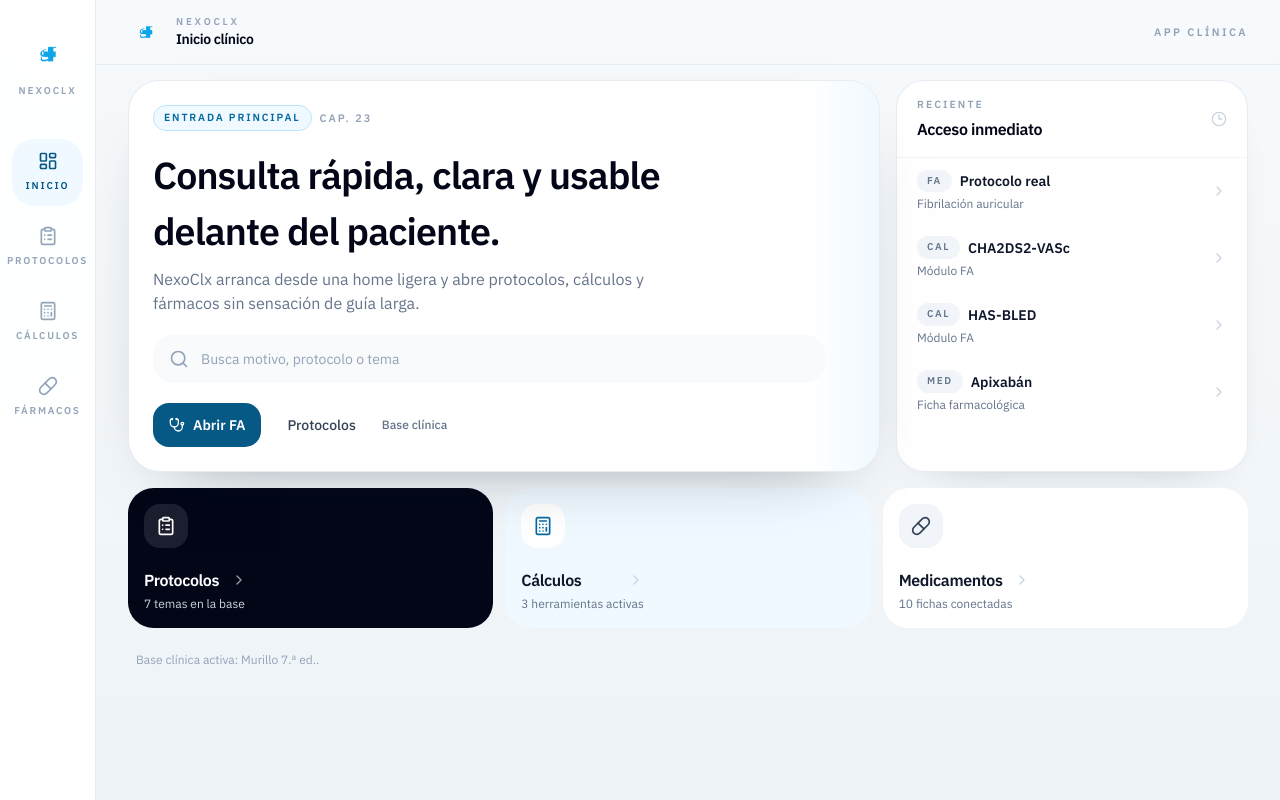
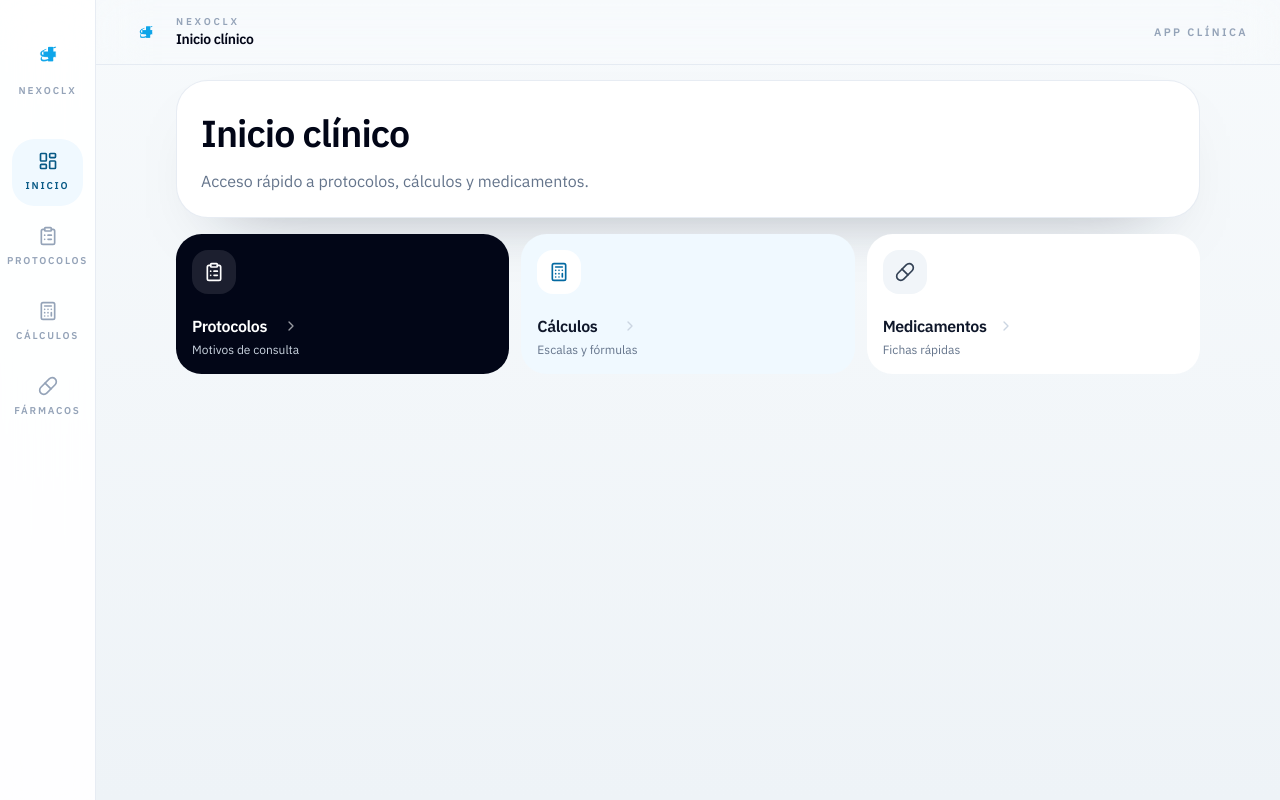
Before and after one commit to olsanju-hub/NexoClx, a React (Vite) app: page / in a window 1280 px wide. Built offline with nearby package versions, Linux system fonts and the light colour scheme.

Commit message:
Simplify home navigation surface

```diff
--- a/src/App.jsx
+++ b/src/App.jsx
@@ -1,4 +1,4 @@
-import React, { startTransition, useDeferredValue, useEffect, useState } from 'react';
+import React, { startTransition, useEffect, useState } from 'react';
 import {
   AlertCircle,
   ArrowLeft,
@@ -6,12 +6,9 @@
   Calculator,
   ChevronRight,
   ClipboardList,
-  Clock3,
   ExternalLink,
   LayoutDashboard,
   Pill,
-  Search,
-  Stethoscope,
 } from 'lucide-react';
 import { buildReferenceHref } from './data/bibliography';
 import {
@@ -23,13 +20,7 @@
   implementedCalculators,
 } from './data/calculators';
 import { getMedication, medicationGroups } from './data/medications';
-import {
-  bibliographyBaseUsed,
-  coreReference,
-  getMotivoModule,
-  motivoConsultaModules,
-  recentActivity,
-} from './data/modules';
+import { getMotivoModule, motivoConsultaModules } from './data/modules';
 import { getProtocol } from './data/protocols';
 
 const brandMark = `${import.meta.env.BASE_URL}branding/app-icon-512.png`;
@@ -713,160 +704,39 @@
   );
 };
 
-const HomeView = ({
-  searchQuery,
-  onSearchChange,
-  searchResults,
-  onSearchOpen,
-  onProtocolsOpen,
-  onCalculationsOpen,
-  onMedicationsOpen,
-  onActivityOpen,
-  onOpenMainProtocol,
-  onOpenBibliography,
-}) => {
-  const activeProtocol = motivoConsultaModules.find((module) => module.implemented) ?? motivoConsultaModules[0];
-  const auditedModules = motivoConsultaModules.filter((module) => !module.implemented);
-  const medicationCount = medicationGroups.reduce((count, group) => count + group.items.length, 0);
-  const moduleCount = motivoConsultaModules.length;
-
-  return (
-    <div className="mx-auto max-w-6xl space-y-4">
-      <section className="grid gap-4 xl:grid-cols-[minmax(0,1.2fr)_22rem]">
-        <div className={`${shellCardClass} relative overflow-hidden p-5 sm:p-6`}>
-          <div className="absolute inset-y-0 right-0 hidden w-36 bg-gradient-to-l from-sky-50 via-transparent to-transparent sm:block" />
-          <div className="relative z-10">
-            <div className="flex flex-wrap items-center gap-2">
-              <StatusBadge tone="active">Entrada principal</StatusBadge>
-              <span className="text-[0.68rem] font-semibold uppercase tracking-[0.18em] text-slate-400">
-                {activeProtocol.chapter}
-              </span>
-            </div>
-
-            <h1 className="mt-4 max-w-xl text-[2rem] font-semibold tracking-tight text-slate-950 sm:text-[2.35rem]">
-              Consulta rápida, clara y usable delante del paciente.
-            </h1>
+const HomeView = ({ onProtocolsOpen, onCalculationsOpen, onMedicationsOpen }) => (
+  <div className="mx-auto max-w-5xl space-y-4">
+    <section className={`${shellCardClass} p-5 sm:p-6`}>
+      <h1 className="text-[2rem] font-semibold tracking-tight text-slate-950 sm:text-[2.35rem]">Inicio clínico</h1>
       <p className="mt-2 max-w-lg text-sm leading-relaxed text-slate-500 sm:text-base">
-              NexoClx arranca desde una home ligera y abre protocolos, cálculos y fármacos sin sensación de guía larga.
+        Acceso rápido a protocolos, cálculos y medicamentos.
       </p>
-
-            <div className="relative mt-5 max-w-2xl">
-              <Search className="pointer-events-none absolute left-4 top-1/2 h-5 w-5 -translate-y-1/2 text-slate-400" />
-              <input
-                type="text"
-                value={searchQuery}
-                onChange={(event) => onSearchChange(event.target.value)}
-                onKeyDown={(event) => {
-                  if (event.key === 'Enter' && searchResults[0]) {
-                    onSearchOpen(searchResults[0].id);
-                  }
-                }}
-                placeholder="Busca motivo, protocolo o tema"
-                className="w-full rounded-[1.25rem] border border-slate-200 bg-slate-50 px-4 py-3.5 pl-12 text-sm text-slate-900 outline-none transition-colors placeholder:text-slate-400 focus:border-sky-200 focus:bg-white"
-              />
-            </div>
-
-            {searchQuery.trim() ? (
-              <div className="mt-3 max-w-2xl overflow-hidden rounded-[1.4rem] border border-slate-200 bg-white">
-                {searchResults.length > 0 ? (
-                  searchResults.slice(0, 5).map((module) => (
-                    <button
-                      key={module.id}
-                      type="button"
-                      onClick={() => onSearchOpen(module.id)}
-                      className="flex w-full items-center justify-between gap-3 border-b border-slate-100 px-4 py-3 text-left last:border-b-0 hover:bg-slate-50"
-                    >
-                      <div>
-                        <p className="text-sm font-semibold text-slate-900">{module.title}</p>
-                        <p className="mt-1 text-xs text-slate-500">{formatReference(module)}</p>
-                      </div>
-                      <ChevronRight className="h-4 w-4 text-slate-300" />
-                    </button>
-                  ))
-                ) : (
-                  <p className="px-4 py-3 text-sm text-slate-500">Sin coincidencias en esta fase.</p>
-                )}
-              </div>
-            ) : null}
-
-            <div className="mt-5 flex flex-wrap gap-3">
-              <button
-                type="button"
-                onClick={() => onOpenMainProtocol(activeProtocol.id)}
-                className="inline-flex items-center gap-2 rounded-2xl bg-sky-800 px-4 py-3 text-sm font-semibold text-white transition-colors hover:bg-sky-700"
-              >
-                <Stethoscope className="h-4 w-4" />
-                Abrir FA
-              </button>
-              <button type="button" onClick={onProtocolsOpen} className={subtleButtonClass}>
-                Protocolos
-              </button>
-              <button type="button" onClick={onOpenBibliography} className="text-xs font-medium text-slate-500 transition-colors hover:text-slate-800">
-                Base clínica
-              </button>
-            </div>
-          </div>
-        </div>
-
-        <section className={`${panelClass} overflow-hidden`}>
-          <div className="border-b border-slate-100 px-5 py-4">
-            <div className="flex items-center justify-between gap-3">
-              <div>
-                <p className="text-[0.65rem] font-semibold uppercase tracking-[0.2em] text-slate-400">Reciente</p>
-                <h2 className="mt-1 text-base font-semibold tracking-tight text-slate-950">Acceso inmediato</h2>
-              </div>
-              <Clock3 className="h-4 w-4 text-slate-300" />
-            </div>
-          </div>
-          <div className="divide-y divide-slate-100">
-            {recentActivity.slice(0, 4).map((item) => (
-              <button
-                key={`${item.time}-${item.title}`}
-                type="button"
-                onClick={() => onActivityOpen(item.target)}
-                className="group flex w-full items-center justify-between gap-3 px-5 py-3 text-left transition-colors hover:bg-slate-50"
-              >
-                <div className="min-w-0">
-                  <div className="flex items-center gap-2">
-                    <span className="rounded-full bg-slate-100 px-2.5 py-1 text-[0.62rem] font-semibold uppercase tracking-[0.16em] text-slate-500">
-                      {item.time}
-                    </span>
-                    <p className="truncate text-sm font-semibold text-slate-900">{item.title}</p>
-                  </div>
-                  <p className="mt-1 truncate text-xs text-slate-500">{item.meta}</p>
-                </div>
-                <ChevronRight className="h-4 w-4 shrink-0 text-slate-300 transition-transform group-hover:translate-x-0.5" />
-              </button>
-            ))}
-          </div>
     </section>
-      </section>
-
-      <section className="grid grid-cols-2 gap-3 lg:grid-cols-3">
+
+    <section className="grid gap-3 lg:grid-cols-3">
       <HomeShortcutCard
         icon={ClipboardList}
         title="Protocolos"
-          meta={`${moduleCount} temas en la base`}
+        meta="Motivos de consulta"
         onClick={onProtocolsOpen}
         tone="dark"
       />
       <HomeShortcutCard
         icon={Calculator}
         title="Cálculos"
-          meta={`${implementedCalculators.length} herramientas activas`}
+        meta="Escalas y fórmulas"
         onClick={onCalculationsOpen}
         tone="primary"
       />
       <HomeShortcutCard
         icon={Pill}
         title="Medicamentos"
-          meta={`${medicationCount} fichas conectadas`}
+        meta="Fichas rápidas"
         onClick={onMedicationsOpen}
       />
     </section>
   </div>
 );
-};
 
 const ProtocolsView = ({ onBack, onModuleOpen }) => {
   const activeModules = motivoConsultaModules.filter((module) => module.implemented);
@@ -1410,10 +1280,7 @@
 const App = () => {
   const [route, setRoute] = useState({ view: 'home' });
   const [isScrolled, setIsScrolled] = useState(false);
-  const [searchQuery, setSearchQuery] = useState('');
   const [calculatorInputs, setCalculatorInputs] = useState(initialCalculatorInputs);
-
-  const deferredSearch = useDeferredValue(searchQuery.trim().toLowerCase());
 
   useEffect(() => {
     const handleScroll = () => {
@@ -1423,12 +1290,6 @@
     window.addEventListener('scroll', handleScroll, { passive: true });
     return () => window.removeEventListener('scroll', handleScroll);
   }, []);
-
-  const searchResults = deferredSearch
-    ? motivoConsultaModules.filter((module) =>
-        [module.title, module.shortTitle, module.section, module.chapter].join(' ').toLowerCase().includes(deferredSearch),
-      )
-    : [];
 
   const navigate = (nextRoute) => {
     startTransition(() => {
@@ -1446,30 +1307,6 @@
     }
 
     navigate({ view: 'audit', moduleId: module.id, returnTo });
-  };
-
-  const openActivityTarget = (target) => {
-    if (target.type === 'protocol') {
-      openModule(target.id, { view: 'home' });
-      return;
-    }
-
-    if (target.type === 'calculator') {
-      navigate({
-        view: 'calculator',
-        calculatorId: target.id,
-        returnTo: { view: 'protocol', protocolId: 'fibrilacion-auricular', section: 'calculos' },
-      });
-      return;
-    }
-
-    if (target.type === 'medication') {
-      navigate({
-        view: 'medication',
-        medicationId: target.id,
-        returnTo: { view: 'protocol', protocolId: 'fibrilacion-auricular', section: 'medicacion' },
-      });
-    }
   };
 
   const openCalculations = (returnTo = { view: 'home' }) => {
@@ -1597,19 +1434,9 @@
 
     return (
       <HomeView
-        searchQuery={searchQuery}
-        onSearchChange={setSearchQuery}
-        searchResults={searchResults}
-        onSearchOpen={(moduleId) => {
-          setSearchQuery('');
-          openModule(moduleId, { view: 'home' });
-        }}
         onProtocolsOpen={() => navigate({ view: 'protocols' })}
         onCalculationsOpen={() => openCalculations({ view: 'home' })}
         onMedicationsOpen={() => openMedications({ view: 'home' })}
-        onActivityOpen={openActivityTarget}
-        onOpenMainProtocol={(moduleId) => openModule(moduleId, { view: 'home' })}
-        onOpenBibliography={() => openPdf(coreReference.filePath)}
       />
     );
   };
@@ -1620,10 +1447,6 @@
       <AppHeader isScrolled={isScrolled} pageLabel={getPageLabel(route)} onHome={() => navigate({ view: 'home' })} />
       <main className="pb-24 pt-20 lg:pl-24 lg:pb-10">
         <div className="px-4 sm:px-6 lg:px-8">{renderView()}</div>
-
-        <div className="mx-auto mt-6 hidden max-w-6xl px-4 text-xs text-slate-400 sm:px-6 lg:block">
-          Base clínica activa: {bibliographyBaseUsed[0].shortTitle}.
-        </div>
       </main>
     </div>
   );
```
Lines whose indentation alone changed are shown as unchanged.
